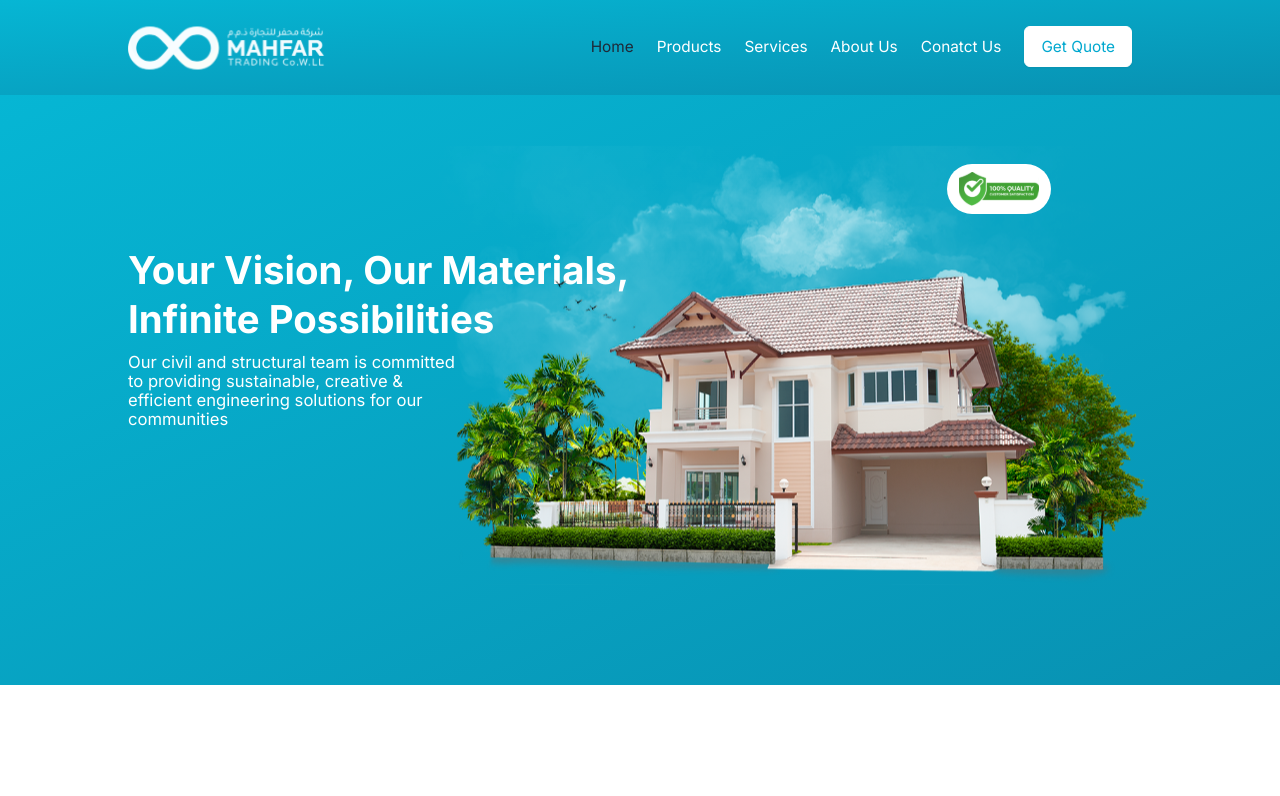
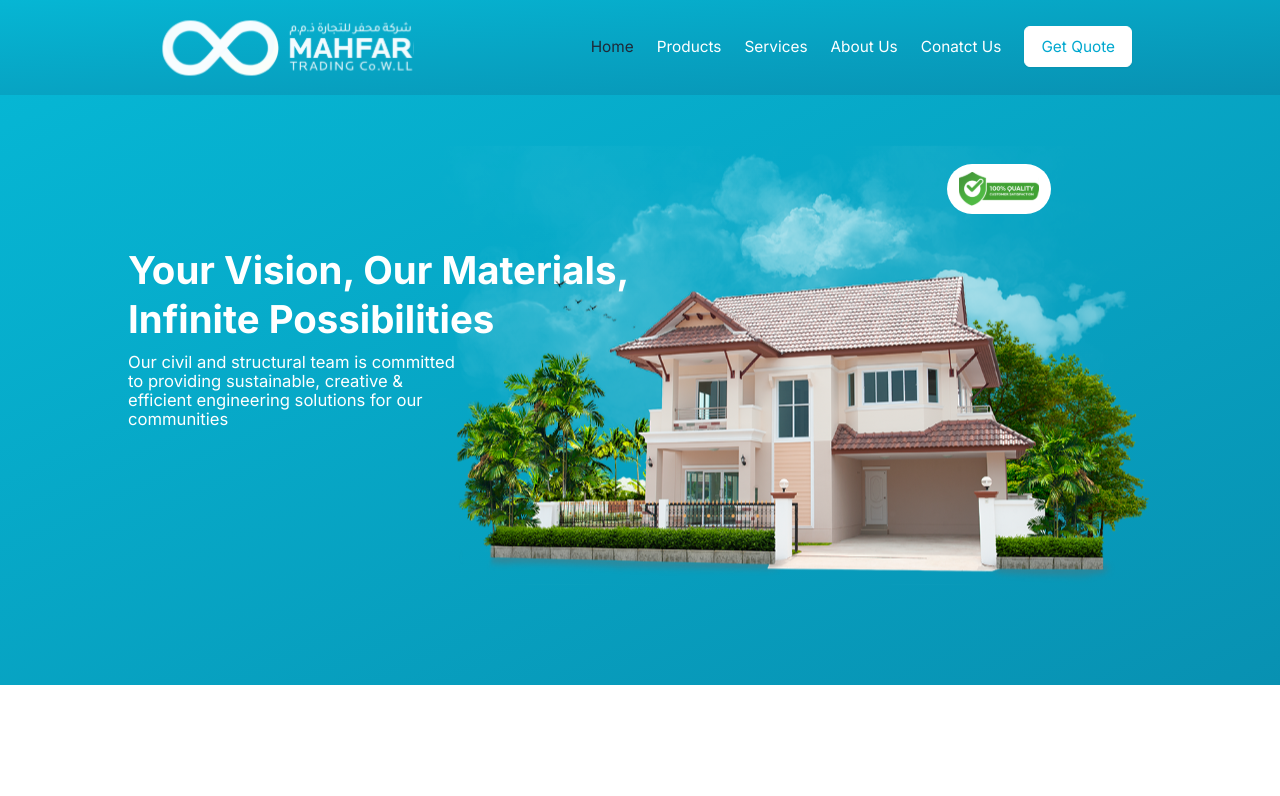
Before and after one commit to AbdulMuqtadir916/mahfar-ui, a Next.js app: page / in a window 1280 px wide. Shown: the top 796 px of the page. Built offline with nearby package versions, Linux system fonts and the light colour scheme.

Commit message:
logo fix try

```diff
--- a/src/app/components/Navbar.jsx
+++ b/src/app/components/Navbar.jsx
@@ -20,7 +20,6 @@ function Navbar() {
     { path: "/contact-us", text: "Conatct Us" },
   ];
 
-
   return (
     <>
       {/* <div>
@@ -42,7 +41,7 @@ function Navbar() {
               {pathname.length > 1 ? (
                 <Image
                   priority={true}
-                  className="  w-[28vw] h-[10vw] md:w-[20vw] md:h-[8vw] lg:w-[246px] lg:h-[56px]"
+                  className="  md:w-[28vw] min-w-[25vw] h-[10vw] md:w-[20vw] md:h-[8vw] lg:w-[246px] lg:h-[56px]"
                   src="/logoC.svg"
                   alt="logo"
                   quality={100}
@@ -52,7 +51,7 @@ function Navbar() {
               ) : (
                 <Image
                   priority={true}
-                  className="  w-[28vw] h-[10vw] md:w-[20vw] md:h-[8vw] lg:w-[246px] lg:h-[56px]"
+                  className="  md:w-[28vw] min-w-[25vw] h-[10vw] md:w-[20vw] md:h-[8vw] lg:w-[246px] lg:h-[56px]"
                   src="/logo1.svg"
                   alt="logo"
                   quality={100}
@@ -93,9 +92,7 @@ function Navbar() {
                   (pathname === "/" || pathname === "") && e.path === "/"
                     ? "text-gray-800 hover:text-[#fff]"
                     : pathname === e.path ||
-                      (pathname
-                        .split("")[1]
-                         == e.text[0].toLowerCase() &&
+                      (pathname.split("")[1] == e.text[0].toLowerCase() &&
                         pathname.length >= 2)
                     ? // : e.path > 1
                       "text-gray-800 hover:text-[#fff]"
--- a/src/app/components/productScreen/Materials.jsx
+++ b/src/app/components/productScreen/Materials.jsx
@@ -68,7 +68,7 @@ const Materials = () => {
         </div>
         <div className="md:w-[40%]">
           <div className="flex  items-center justify-between">
-            <div className="text-slate-900 text-[22px] lg:text-[38px] font-semibold ">
+            <div className="text-slate-900 text-[22px] lg:text-[31px] font-semibold ">
               Metal Shingles
             </div>
             <div className="w-40 h-11 rounded-lg justify-start items-start inline-flex">
```
Also changed, not shown: public/menu.svg.
